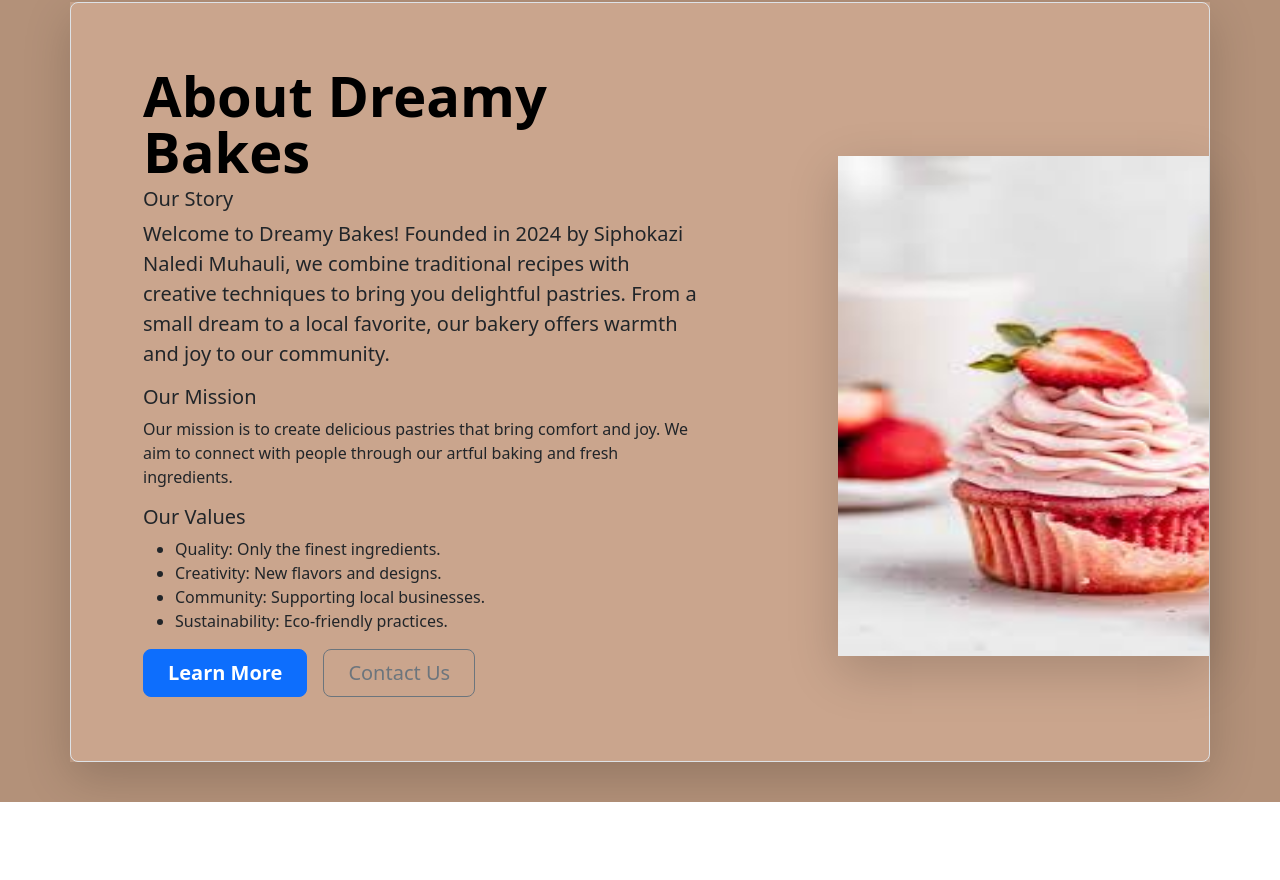
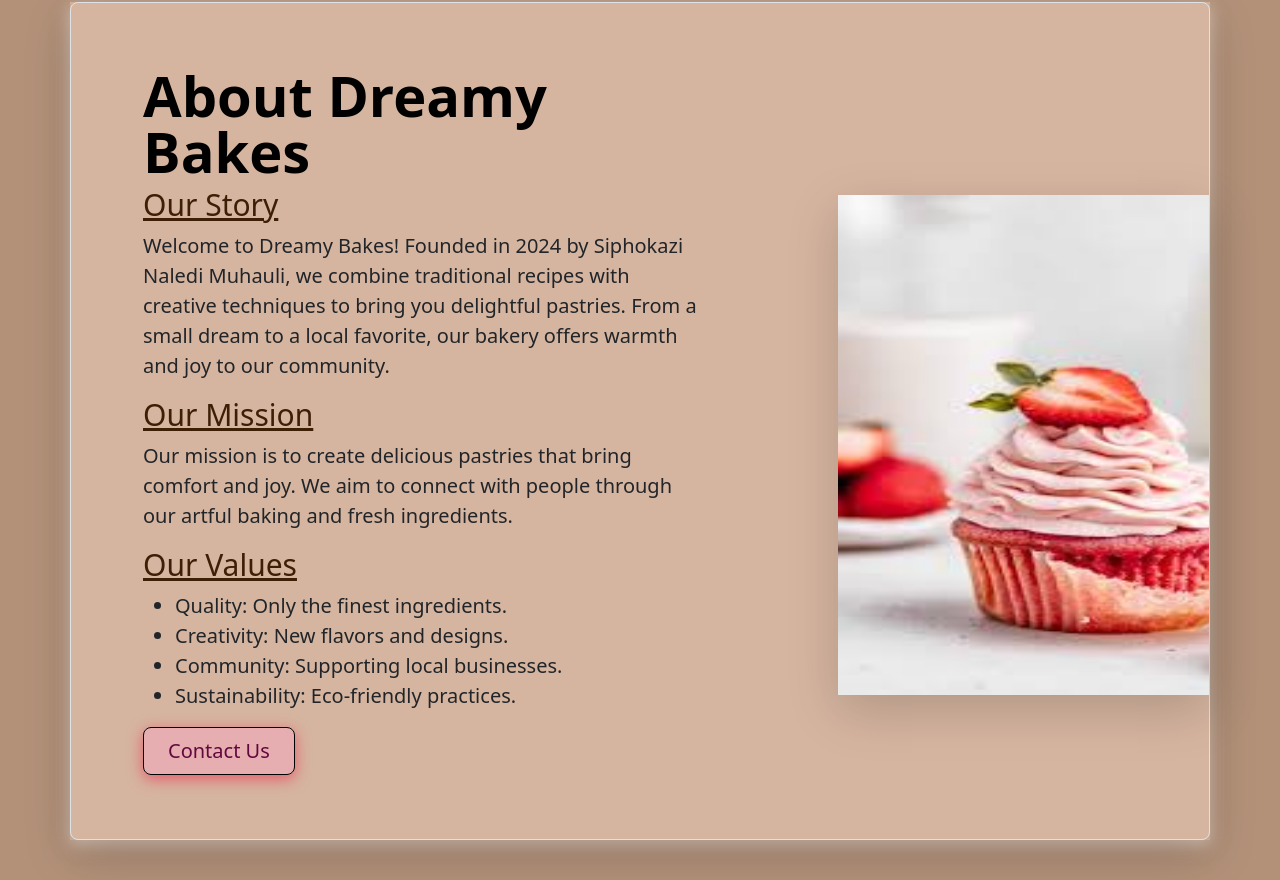
Before and after one commit to naledimuhauli/bakery-website, a React (Create React App) app: page / in a window 1280 px wide. Shown: the part 782-1662 px from the top of the page. Before the commit the page ends 1584 px from the top, so only its background shows below. Built offline with nearby package versions, Linux system fonts and the light colour scheme; a web font is replaced by a local one.

Commit message:
styled about us section

```diff
--- a/src/AboutUs.js
+++ b/src/AboutUs.js
@@ -21,19 +21,18 @@ const AboutUs = () => {
                 <div className="row p-4 pb-0 pe-lg-0 pt-lg-5 align-items-center rounded-3 border shadow-lg">
                     <div className="col-lg-7 p-3 p-lg-5 pt-lg-3">
                         <h1 className="display-4 fw-bold lh-1 text-body-emphasis">About Dreamy Bakes</h1>
-                        <h5 className='our-story'>Our Story</h5>
+                        <h5 className='title'>Our Story</h5>
                         <p className="lead">{details[0].ourStory}</p>
-                        <h5>Our Mission</h5>
-                        <p>{details[0].ourMission}</p>
-                        <h5>Our Values</h5>
+                        <h5 className='title'>Our Mission</h5>
+                        <p className="lead">{details[0].ourMission}</p>
+                        <h5 className='title'>Our Values</h5>
                         <ul>
                             {details[0].ourValues.map((detail, index) => (
-                                <li key={index}>{detail}</li>
+                                <li key={index} className="lead">{detail}</li>
                             ))}
                         </ul>
                         <div className="d-grid gap-2 d-md-flex justify-content-md-start mb-4 mb-lg-3">
-                            <button type="button" className="btn btn-primary btn-lg px-4 me-md-2 fw-bold">Learn More</button>
-                            <button type="button" className="btn btn-outline-secondary btn-lg px-4">Contact Us</button>
+                            <button type="button" className="btn btn-outline-secondary btn-lg px-4 contact">Contact Us</button>
                         </div>
                     </div>
                     <div className="col-lg-4 offset-lg-1 p-0 overflow-hidden shadow-lg">
--- a/src/App.css
+++ b/src/App.css
@@ -103,5 +103,25 @@ body {
 }
 
 .about-us .about {
-  background-color: rgb(202, 165, 141);
+  background-color: rgb(214, 181, 160);
+  box-shadow: 0px 4px 15px rgba(253, 253, 252, 0.5);
 }
+
+
+.about-us .title {
+  color: rgb(61, 31, 6);
+  font-weight: 500;
+  text-decoration: underline;
+  font-size: 30px;
+}
+
+.about-us .lead {
+  font-weight: 500;
+}
+
+.about-us .contact {
+  color: rgb(99, 8, 61);
+  background-color: rgba(252, 162, 200, 0.397);
+  box-shadow: 0px 4px 15px rgba(248, 2, 56, 0.5);
+  border: 1px solid black;
+}
```
